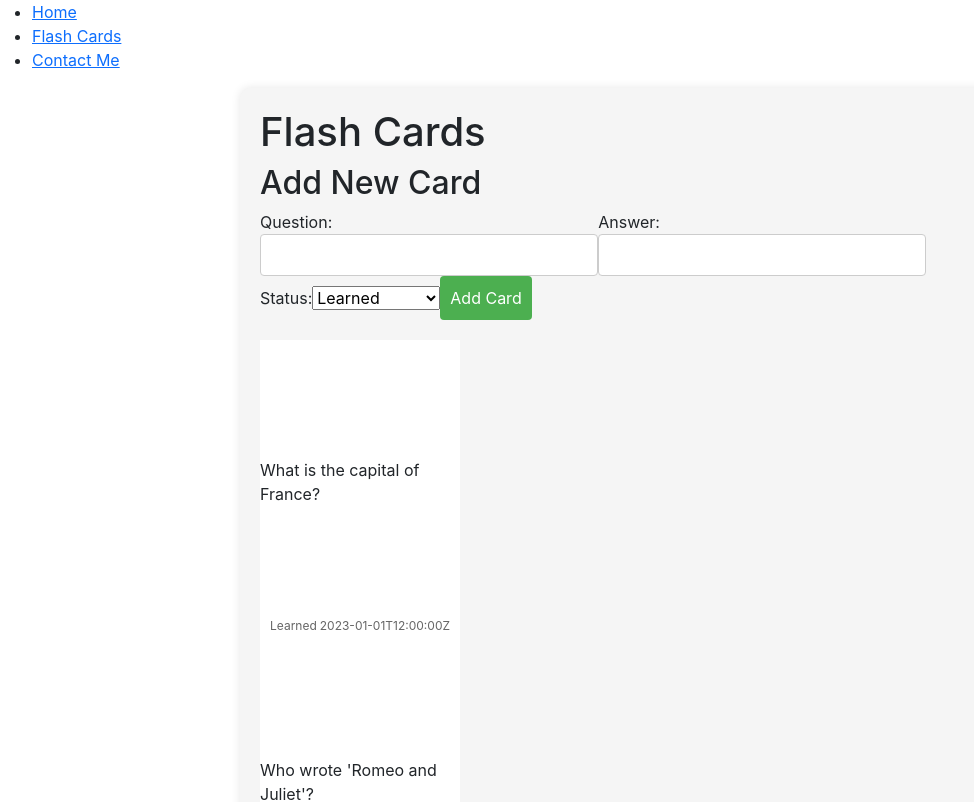
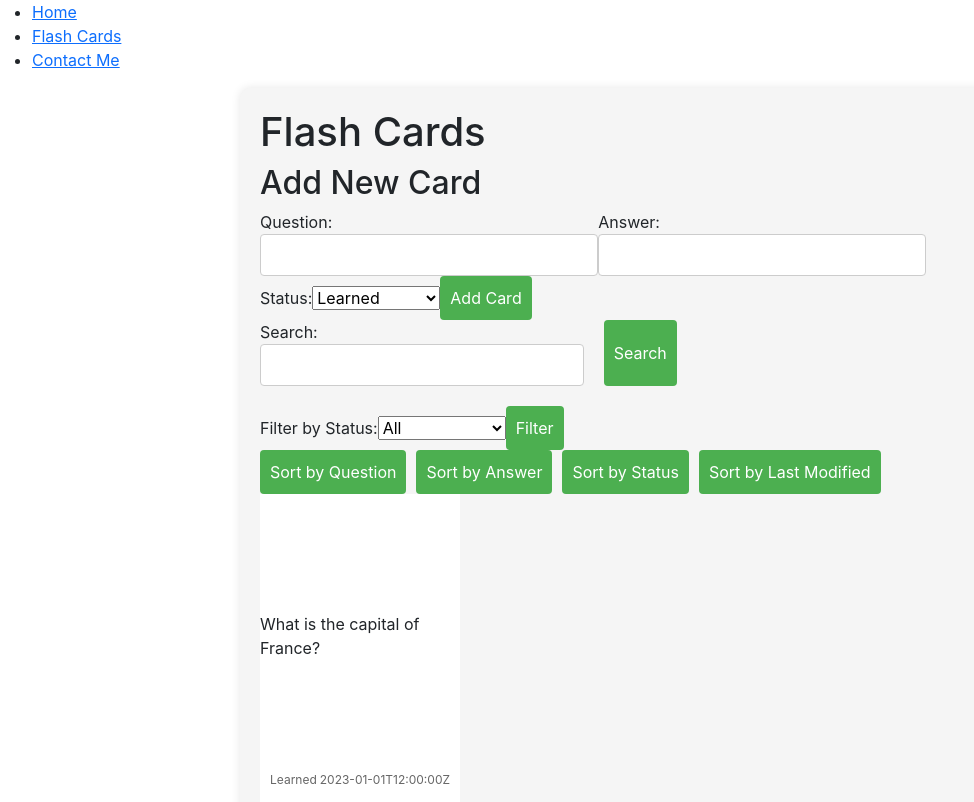
Before and after one commit to AtillaTegin/Flascard-App, a React (Create React App) app: page /flashcards in a window 1280 px wide. Shown: the top 802 px of the page, without its empty margins (0-974 px from the left). Built offline with nearby package versions, Linux system fonts and the light colour scheme; data requests are answered from the project's data file; the HTML template or start-up script is replaced by a standard one.

Commit message:
last modification

```diff
--- a/src/components/FlashCard.css
+++ b/src/components/FlashCard.css
@@ -51,3 +51,88 @@
     bottom: 5px;
     right: 10px;
   }
+
+
+  /* FlashCards.css */
+
+.flash-cards-container {
+    max-width: 800px;
+    margin: 0 auto;
+    padding: 20px;
+    background-color: #f5f5f5;
+    border-radius: 10px;
+    box-shadow: 0 0 10px rgba(0, 0, 0, 0.1);
+  }
+
+  .controls-container {
+    display: flex;
+    flex-wrap: wrap;
+    gap: 20px;
+    margin-bottom: 20px;
+  }
+
+  .control-item {
+    flex: 1 1 100%;
+    max-width: 300px;
+    display: flex;
+    align-items: center;
+    gap: 10px;
+  }
+
+  input[type="text"] {
+    width: 100%;
+    padding: 8px;
+    border: 1px solid #ccc;
+    border-radius: 4px;
+  }
+
+  .checkbox-container {
+    display: flex;
+    align-items: center;
+    gap: 5px;
+  }
+
+  .checkbox-input {
+    margin: 0;
+  }
+
+  .checkbox-label {
+    font-size: 14px;
+    color: #333;
+  }
+
+  button {
+    flex: 0 0 auto;
+    padding: 10px;
+    background-color: #4caf50;
+    color: #fff;
+    border: none;
+    border-radius: 4px;
+    cursor: pointer;
+  }
+
+  button:hover {
+    background-color: #45a049;
+  }
+
+  .flash-cards-list {
+    list-style: none;
+    padding: 0;
+  }
+
+  .flash-cards-list li {
+    background-color: #fff;
+    border: 1px solid #ddd;
+    border-radius: 8px;
+    padding: 20px;
+    margin-bottom: 20px;
+    box-shadow: 0 0 10px rgba(0, 0, 0, 0.1);
+  }
+
+  /* Media Query for Responsive Design */
+  @media screen and (max-width: 600px) {
+    .control-item {
+      flex: 1 1 100%;
+      max-width: 100%;
+    }
+  }
--- a/src/components/FlashCards.jsx
+++ b/src/components/FlashCards.jsx
@@ -76,10 +76,31 @@ const FlashCards = () => {
       <AddCardForm onAddCard={handleAddCard} />
 
       <div className="controls-container">
-        {/* ... (your existing code) */}
+      <label>
+          Search:
+          <input type="text" value={searchText} onChange={(e) => setSearchText(e.target.value)} />
+        </label>
+        <button onClick={handleSearch}>Search</button>
       </div>
+      <div>
+        <label>
+          Filter by Status:
+          <select value={filterStatus} onChange={(e) => setFilterStatus(e.target.value)}>
+            <option value="All">All</option>
+            <option value="Learned">Learned</option>
+            <option value="Want to Learn">Want to Learn</option>
+            <option value="Noted">Noted</option>
+          </select>
+        </label>
+        <button onClick={handleFilter}>Filter</button>
+      </div>
+        <div className="control-item">
+          <button onClick={() => handleSort('front')}>Sort by Question</button>
+          <button onClick={() => handleSort('back')}>Sort by Answer</button>
+          <button onClick={() => handleSort('status')}>Sort by Status</button>
+          <button onClick={() => handleSort('lastModified')}>Sort by Last Modified</button>
+        </div>
 
-      {/* Flash Cards List */}
       <div className="flash-cards-list">
         {flashCards.map((card) => (
           <FlashCard
```
